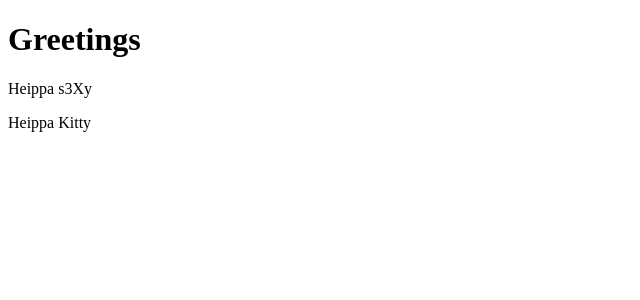
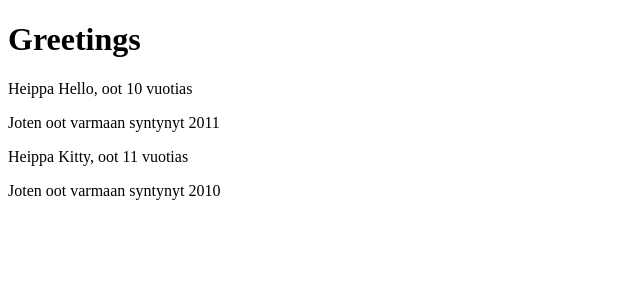
Before and after one commit to ristoxxx/FullStack2021, a React (Create React App) app in the folder part1/: page / in a window 1280 px wide. Shown: the top 300 px of the page, without its empty margins (0-640 px from the left). Built offline with nearby package versions, Linux system fonts and the light colour scheme.

Commit message:
apufunktiot

```diff
--- a/part1/src/App.js
+++ b/part1/src/App.js
@@ -1,19 +1,28 @@
 import React from "react";
 
 const Heippa = (props) => {
+  const bornYear = () => {
+    const yearNow = new Date().getFullYear()
+    return yearNow - props.age
+  }
+
   return (
     <div>
-      <p>Heippa {props.nimi}</p>
+      <p>Heippa {props.name}, oot {props.age} vuotias</p>
+      <p>Joten oot varmaan syntynyt {bornYear()}</p>
     </div>
   )
 }
 
 const App = () => {
+  const nimi = 'Hello'
+  const ika = 10
+
   return (
     <div>
       <h1>Greetings</h1>
-      <Heippa nimi="s3Xy" />
-      <Heippa nimi="Kitty" />
+      <Heippa name={nimi} age={ika}  />
+      <Heippa name="Kitty" age={6+5}/>
     </div>
   )
 }
```
